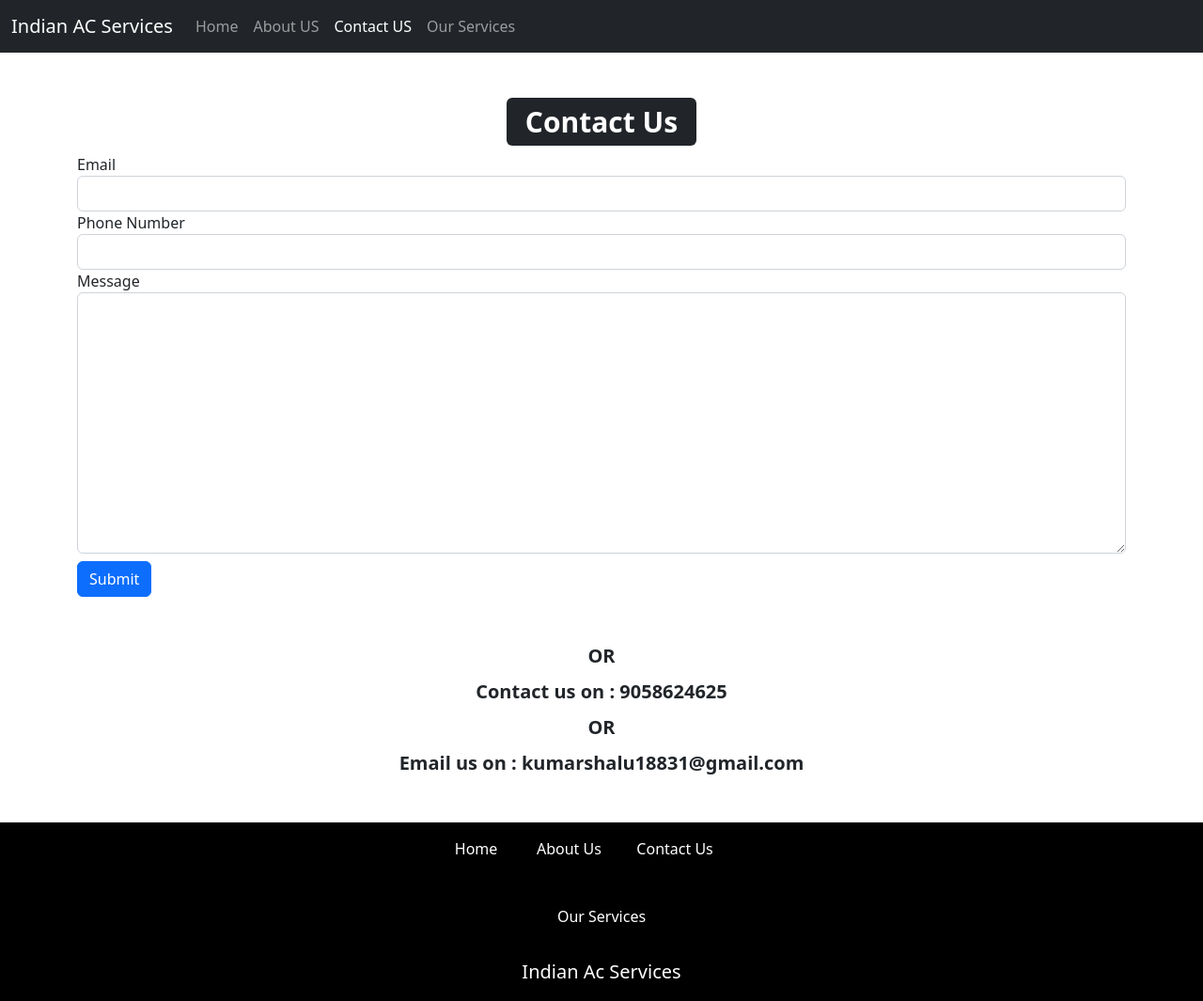
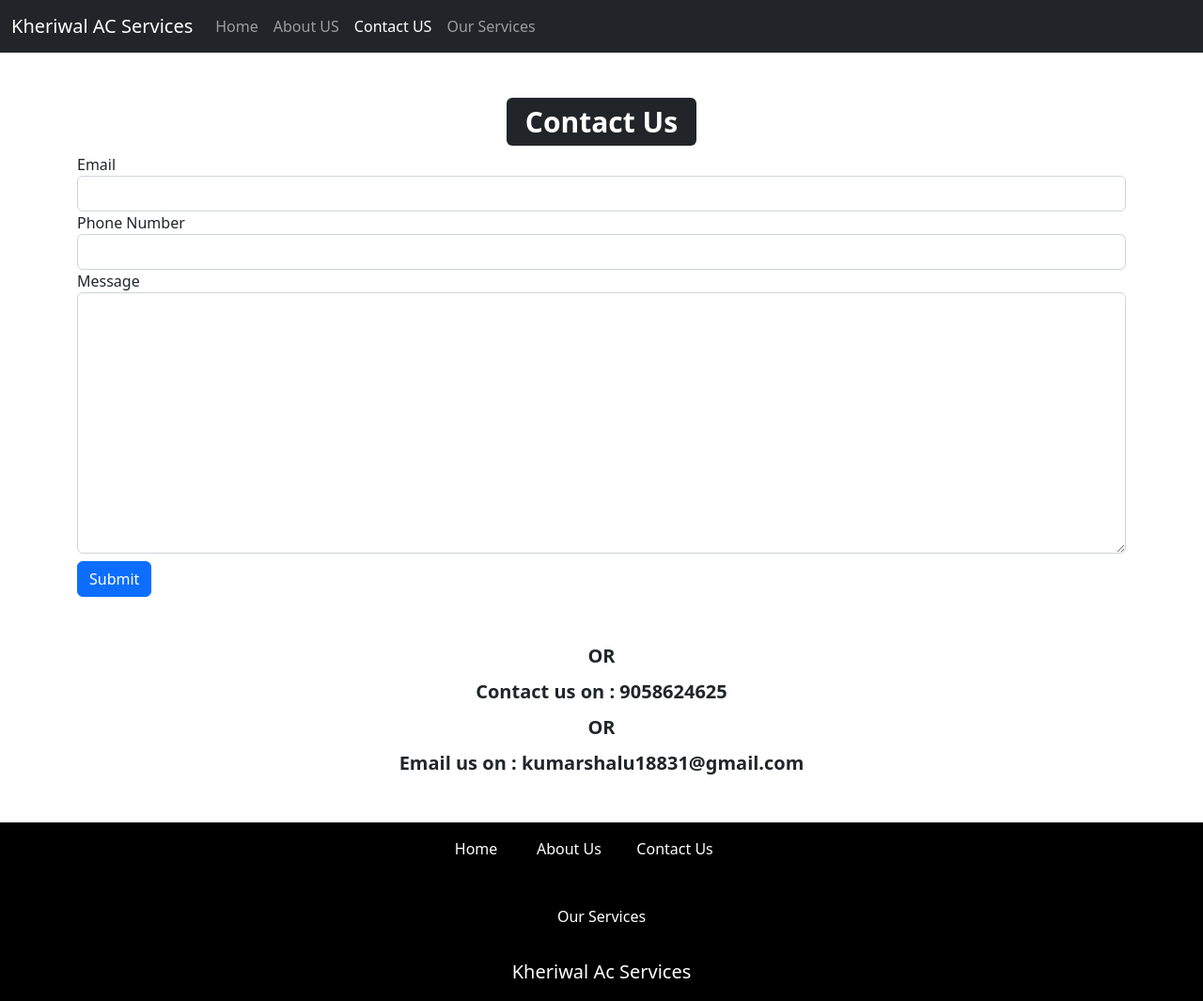
Before and after one commit to harshit-dot/IndianAcServices, a Django app: page /contact in a window 1280 px wide. Shown: the whole page at 94% size. Run offline with Django 4.2, Linux system fonts and the light colour scheme.

Commit message:
Update contact.html

```diff
--- a/app/templates/app/contact.html
+++ b/app/templates/app/contact.html
@@ -12,7 +12,7 @@
 {% include 'app/message.html' %}
     <nav class="navbar navbar-expand-lg navbar-dark bg-dark">
   <div class="container-fluid">
-    <a class="navbar-brand" href="\">Indian AC Services</a>
+    <a class="navbar-brand" href="\">Kheriwal AC Services</a>
     <button class="navbar-toggler" type="button" data-bs-toggle="collapse" data-bs-target="#navbarSupportedContent" aria-controls="navbarSupportedContent" aria-expanded="false" aria-label="Toggle navigation">
       <span class="navbar-toggler-icon"></span>
     </button>
@@ -85,7 +85,7 @@
          <a href="/#services" style="color:white; text-decoration: none;"> Our Services </a>
      </div>
       <div align="center" style="font-size: 20px; color:white" class="p-3">
-         Indian Ac Services
+         Kheriwal Ac Services
      </div>
  </div>
     <script src="https://cdn.jsdelivr.net/npm/bootstrap@5.2.1/dist/js/bootstrap.bundle.min.js" integrity="sha384-u1OknCvxWvY5kfmNBILK2hRnQC3Pr17a+RTT6rIHI7NnikvbZlHgTPOOmMi466C8" crossorigin="anonymous"></script>
```
